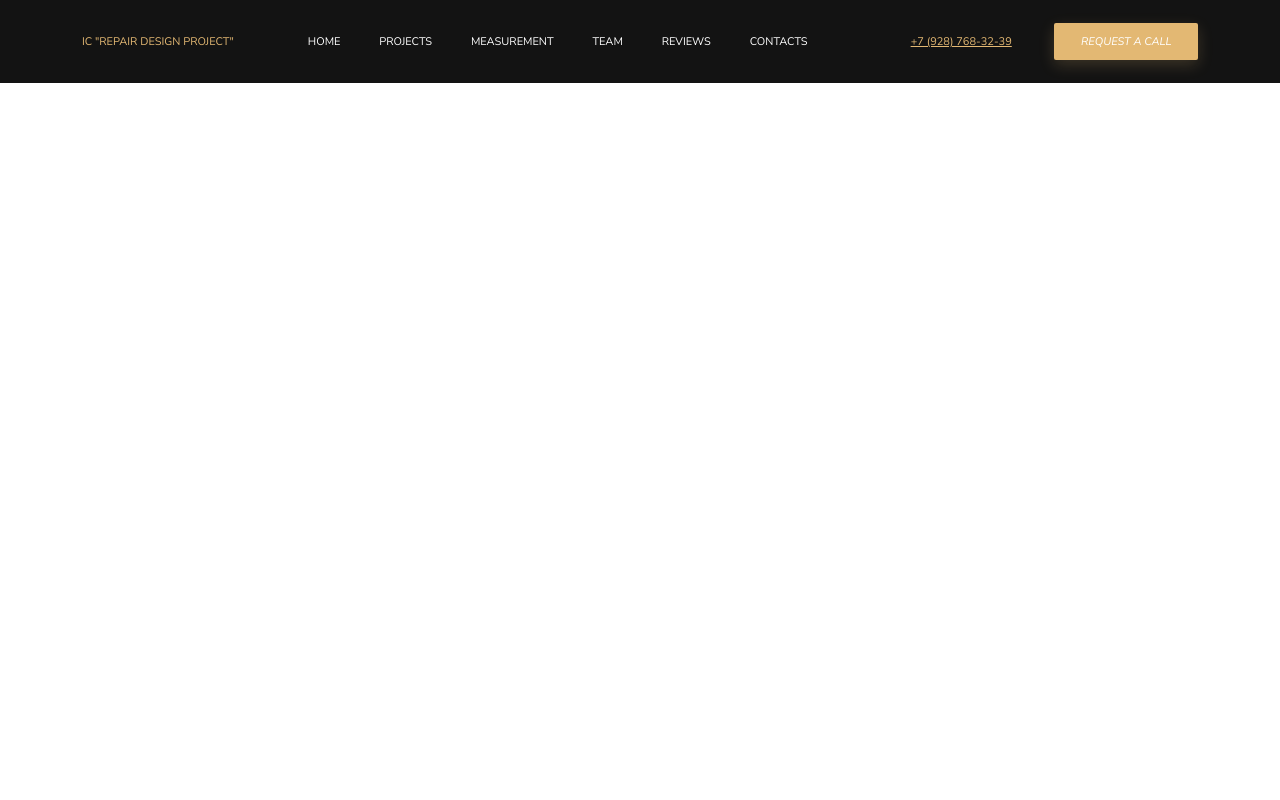
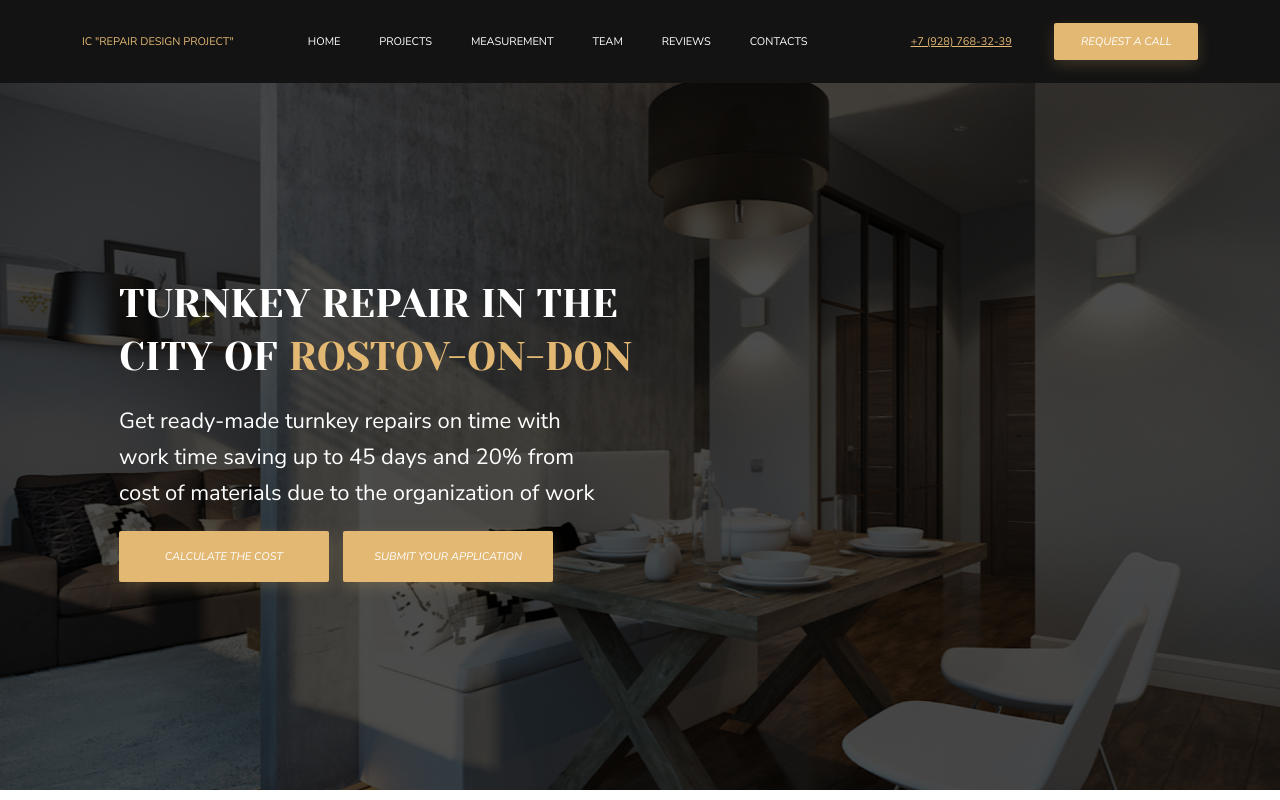
Before and after one commit to arut-grigoryan/first_landing_second_try, a plain HTML site: page index.html in a window 1280 px wide. Drawn offline with Linux system fonts and the light colour scheme.

Commit message:
Add section 'offer'

```diff
--- /dev/null
+++ b/common.blocks/header/header--gold.css
@@ -0,0 +1,3 @@
+.header--gold {
+  color: #e3b873;
+}
--- /dev/null
+++ b/common.blocks/header/header.css
@@ -0,0 +1,7 @@
+.header {
+  font-family: "Yeseva One", cursive;
+  color: white;
+  font-style: normal;
+  font-weight: normal;
+  text-transform: uppercase;
+}
--- /dev/null
+++ b/common.blocks/offer/offer.css
@@ -0,0 +1,7 @@
+.offer {
+  display: flex;
+  flex-direction: column;
+  justify-content: space-between;
+  align-items: flex-start;
+  min-width: min-content;
+}
--- /dev/null
+++ b/common.blocks/offer/offer__action.css
@@ -0,0 +1,13 @@
+.offer__action {
+  height: 51px;
+  width: 47.7%;
+  flex-grow: 1;
+}
+
+.offer__action:first-child {
+  margin-right: 1.7%;
+}
+
+.offer__action:last-child {
+  margin-left: 1.7%;
+}
--- /dev/null
+++ b/common.blocks/offer/offer__actions.css
@@ -0,0 +1,8 @@
+.offer__actions {
+  width: 100%;
+  max-width: 434px;
+  display: flex;
+  justify-content: space-between;
+  align-items: center;
+  min-width: min-content;
+}
--- /dev/null
+++ b/common.blocks/offer/offer__description.css
@@ -0,0 +1,7 @@
+.offer__description {
+  font-size: 22px;
+  line-height: 36px;
+  margin: 0;
+  max-width: 490px;
+  margin-bottom: 20px;
+}
--- /dev/null
+++ b/common.blocks/offer/offer__header.css
@@ -0,0 +1,7 @@
+.offer__header {
+  font-size: 40px;
+  line-height: 53px;
+  margin: 0;
+  max-width: 560px;
+  margin-bottom: 19px;
+}
--- /dev/null
+++ b/common.blocks/page/page__offer.css
@@ -0,0 +1,27 @@
+.page__offer {
+  min-height: 707px;
+  padding-left: 9.3%;
+  padding-top: 194px;
+  padding-bottom: 208px;
+  box-sizing: border-box;
+  position: relative;
+  background-image: url("./images/offer_background.jpg");
+  background-repeat: no-repeat;
+  background-position: center;
+  background-size: cover;
+}
+
+.page__offer::before {
+  content: "";
+  position: absolute;
+  top: 0;
+  left: 0;
+  background-color: rgba(0, 0, 0, 0.7);
+  width: 100%;
+  height: 100%;
+  z-index: 1;
+}
+
+.page__offer * {
+  z-index: 2;
+}
--- a/index.html
+++ b/index.html
@@ -33,6 +33,25 @@
             </div>
         </div>
     </header>
+    <main class="page__main">
+        <section class="page__offer offer">
+            <h1 class="offer__header header">Turnkey Repair in the
+                city of <span class="header--gold">Rostov-on-Don</span></h1>
+            <p class="offer__description text">Get ready-made turnkey repairs on time
+                with work time saving up to 45 days and 20% from
+                cost of materials due to the organization of work</p>
+            <div class="offer__actions">
+                <button
+                    class="offer__action button button--radius--2px text-button text-button--italic text-button--size--s">CALCULATE
+                    THE
+                    COST</button>
+                <button
+                    class="offer__action button button--radius--2px text-button text-button--italic text-button--size--s">SUBMIT
+                    YOUR
+                    APPLICATION</button>
+            </div>
+        </section>
+    </main>
 </body>
 
 </html>
--- a/style.css
+++ b/style.css
@@ -7,6 +7,9 @@
 @import "./common.blocks/text-button/text-button--italic.css";
 @import "./common.blocks/text-button/text-button--size--s.css";
 
+@import "./common.blocks/header/header.css";
+@import "./common.blocks/header/header--gold.css";
+
 @import "./common.blocks/button/button.css";
 @import "./common.blocks/button/button--radius--2px.css";
 
@@ -15,6 +18,8 @@
 
 @import "./common.blocks/page/page.css";
 @import "./common.blocks/page/page__header.css";
+@import "./common.blocks/page/page__main.css";
+@import "./common.blocks/page/page__offer.css";
 
 @import "./common.blocks/main-nav/main-nav.css";
 @import "./common.blocks/main-nav/main-nav__company-name.css";
@@ -24,7 +29,8 @@
 @import "./common.blocks/main-nav/main-nav__phone.css";
 @import "./common.blocks/main-nav/main-nav__request-call.css";
 
-@import "./common.blocks/nav/nav.css";
-@import "./common.blocks/nav/nav__item.css";
-
-@import "./common.blocks/button/button.css";
+@import "./common.blocks/offer/offer.css";
+@import "./common.blocks/offer/offer__header.css";
+@import "./common.blocks/offer/offer__description.css";
+@import "./common.blocks/offer/offer__actions.css";
+@import "./common.blocks/offer/offer__action.css";
```
Also changed, not shown: common.blocks/page/images/offer_background.jpg (added), common.blocks/page/page__main.css (added).
